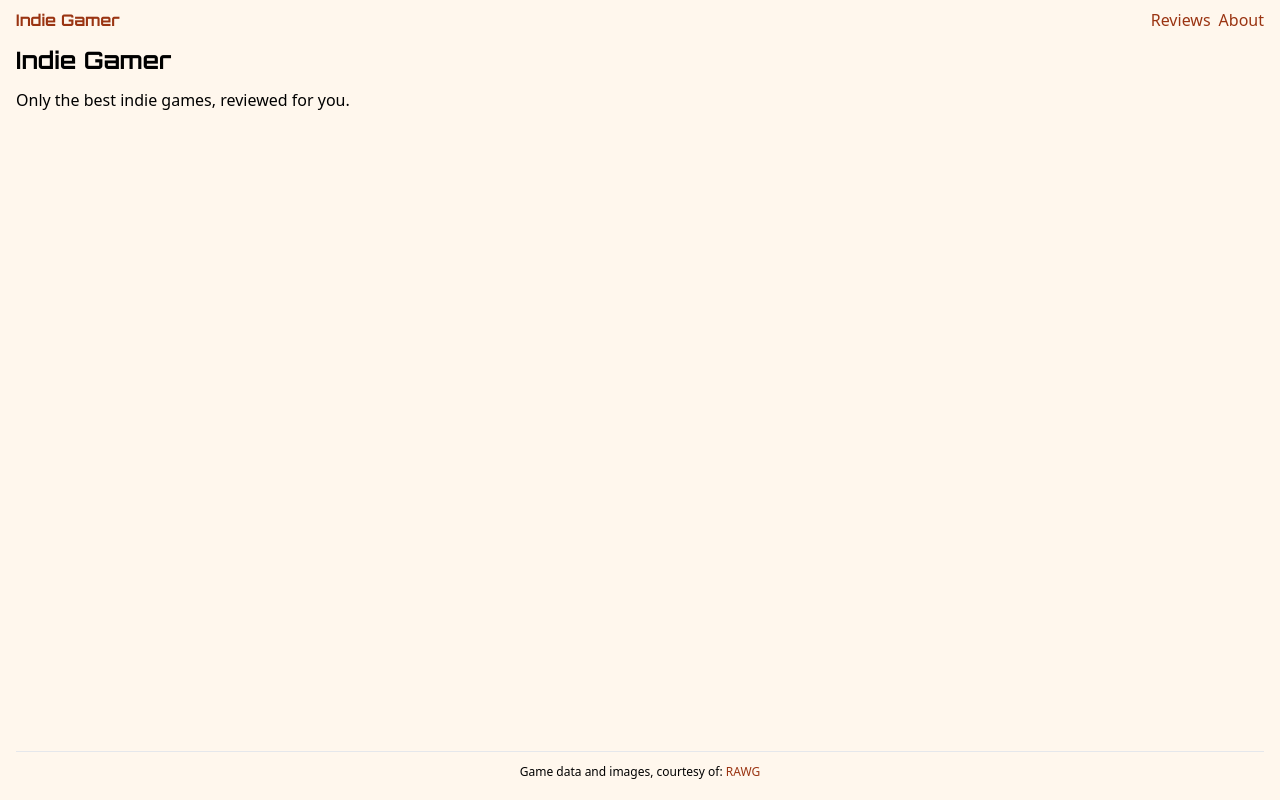
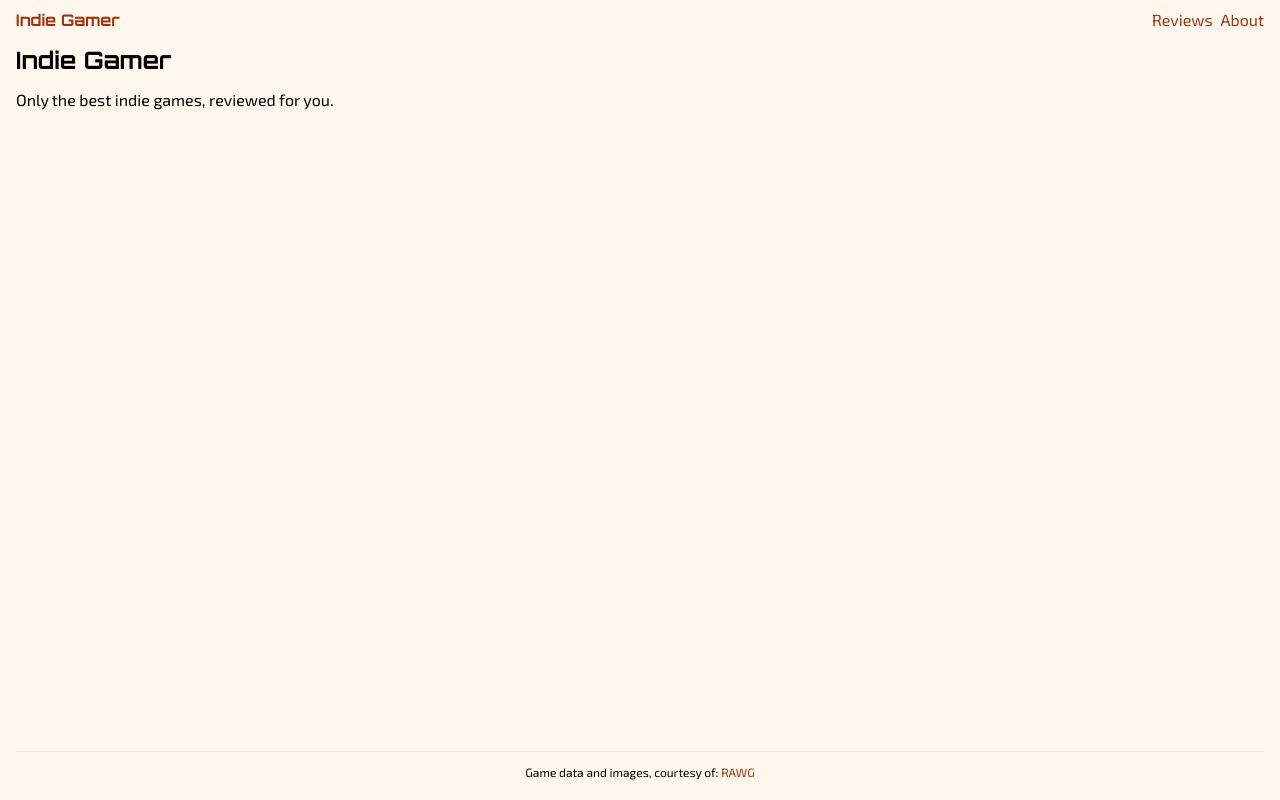
Before and after one commit to patriciacostadacruz/next-reviews-app, a Next.js app: page / in a window 1280 px wide. Built offline with nearby package versions, Linux system fonts and the light colour scheme.

Commit message:
Adds default sans font

```diff
--- a/app/fonts.js
+++ b/app/fonts.js
@@ -1,7 +1,13 @@
 import { Orbitron } from 'next/font/google';
+import { Exo_2 } from 'next/font/google';
 
-// setting up font in the app
+// setting up fonts in the app
 export const orbitron = Orbitron({
   subsets: ['latin'],
   variable: '--font-orbitron',
 });
+
+export const exo2 = Exo_2({
+  subsets: ['latin'],
+  variable: '--font-exo2',
+});
--- a/app/layout.tsx
+++ b/app/layout.tsx
@@ -1,7 +1,7 @@
 import type { ReactNode } from 'react';
 import Navbar from '../components/Navbar';
+import { orbitron, exo2 } from './fonts';
 import './globals.css';
-import { orbitron } from './fonts';
 
 interface RootProps {
   children: ReactNode;
@@ -9,7 +9,7 @@ interface RootProps {
 
 export default function RootLayout({ children }: RootProps) {
   return (
-    <html lang="en" className={`${orbitron.variable}`}>
+    <html lang="en" className={`${orbitron.variable} ${exo2.variable}`}>
       <body className="bg-orange-50 flex flex-col px-4 py-2 min-h-screen">
         <header>
           <Navbar />
--- a/tailwind.config.js
+++ b/tailwind.config.js
@@ -5,6 +5,7 @@ module.exports = {
     extend: {
       fontFamily: {
         orbitron: ['var(--font-orbitron)', 'sans-serif'],
+        sans: ['var(--font-exo2)', 'sans-serif'],
       },
     },
   },
```
